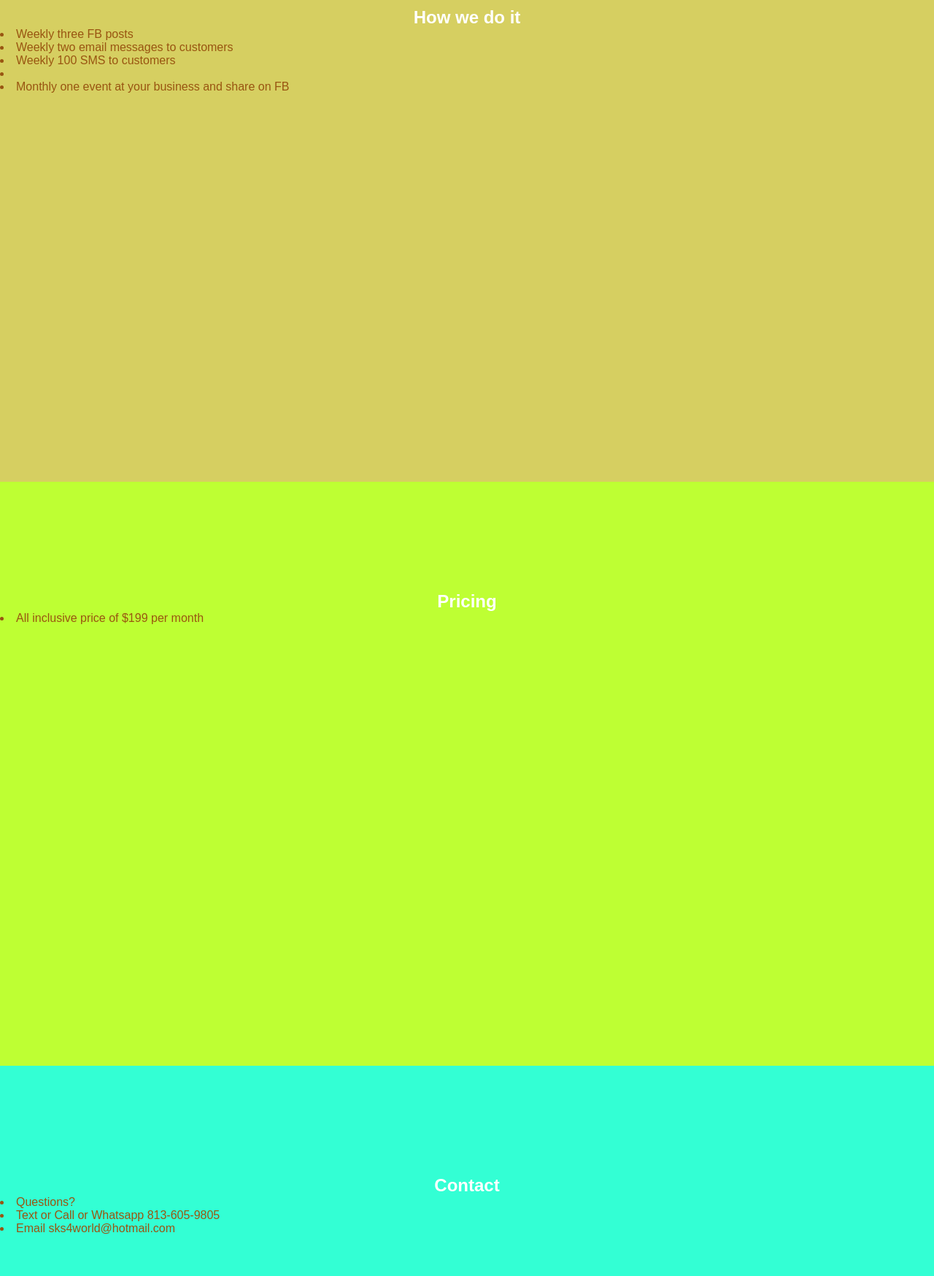
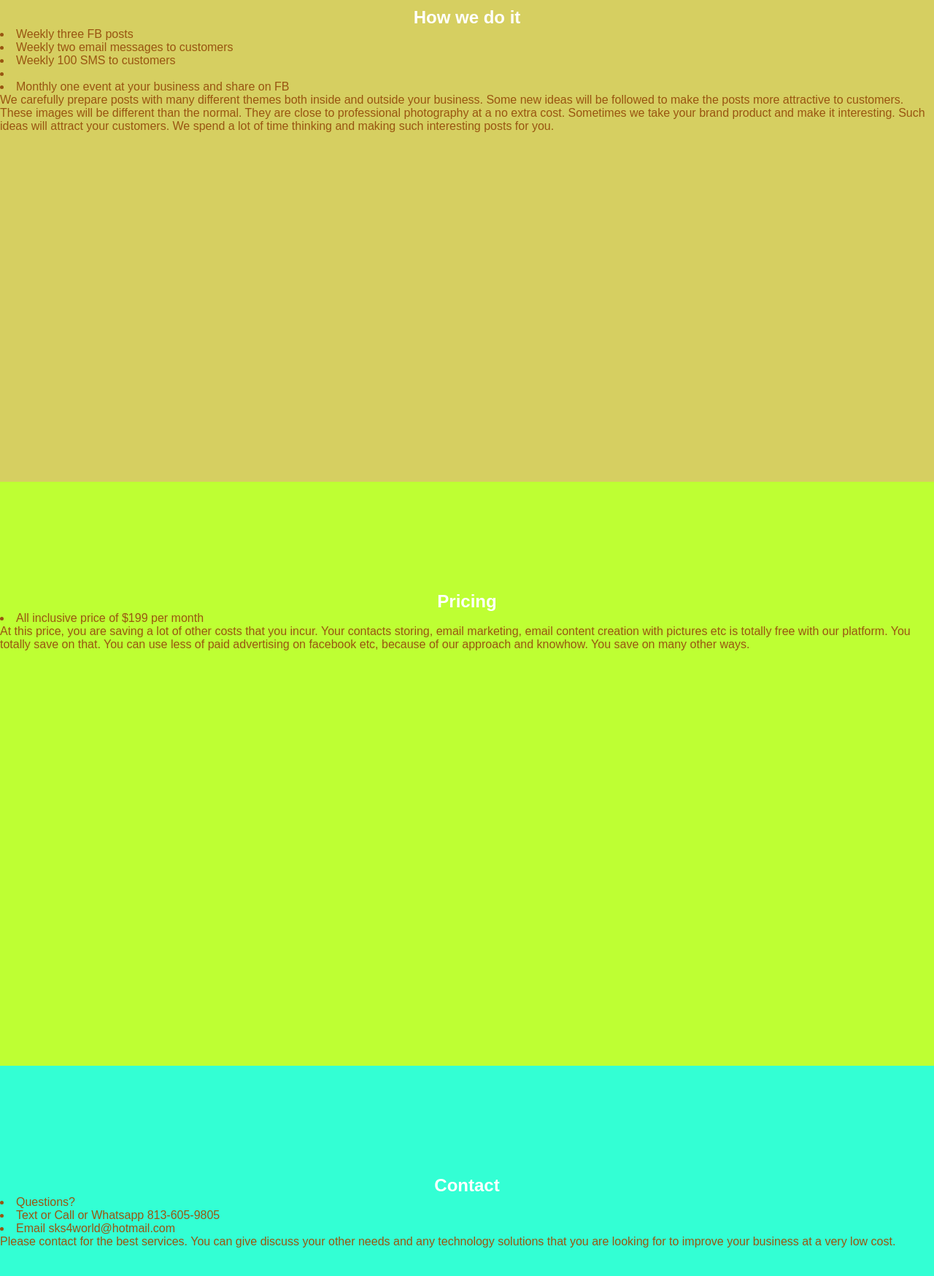
Before and after one commit to resmarkg/resmarkg.github.io, a plain HTML site: page index.html in a window 1280 px wide. Shown: the part 940-2688 px from the top of the page at 73% size. Drawn offline with Linux system fonts and the light colour scheme.

Commit message:
Update index.html

```diff
--- a/index.html
+++ b/index.html
@@ -23,6 +23,9 @@
 		<h1> What We do </h1>
 		<li>Reduce your paid advertising costs<li>
 		<li>Increase Facebook likes</li>
+		<p>
+			We help to achieve your business goals. It is possible to spend less on online advertising like boost post by the methods we follow. We follow some unique methods to increase facebook likes for your business. Increased likes help in many different ways that are helpful for your business. You will ultimately like our services very much. We serve with pleasing manners and on time as per the business needs.
+		</p>
 	</section>
 
 	<section id="pageB">
@@ -31,11 +34,17 @@
 		<li>Weekly two email messages to customers</li>
 		<li>Weekly 100 SMS to customers<li>
 		<li>Monthly one event at your business and share on FB</li>
+		<p>
+			We carefully prepare posts with many different themes both inside and outside your business. Some new ideas will be followed to make the posts more attractive to customers. These images will be different than the normal. They are close to professional photography at a no extra cost. Sometimes we take your brand product and make it interesting. Such ideas will attract your customers. We spend a lot of time thinking and making such interesting posts for you.
+		</p>
 	</section>
 
 	<section id="pageC">
 		<h1> Pricing </h1>
 		<li>All inclusive price of $199 per month</li>
+		<p>
+			At this price, you are saving a lot of other costs that you incur. Your contacts storing, email marketing, email content creation with pictures etc is totally free with our platform. You totally save on that. You can use less of paid advertising on facebook etc, because of our approach and knowhow. You save on many other ways.
+		</p>
 	</section>
 
 	<section id="pageD">
@@ -43,5 +52,8 @@
 		<li>Questions?</li>
 		<li>Text or Call or Whatsapp 813-605-9805</li>
 		<li>Email sks4world@hotmail.com</li>
+		<p>
+			Please contact for the best services. You can give discuss your other needs and any technology solutions that you are looking for to improve your business at a very low cost.
+		</p>
 	</section>
 </html>
```
